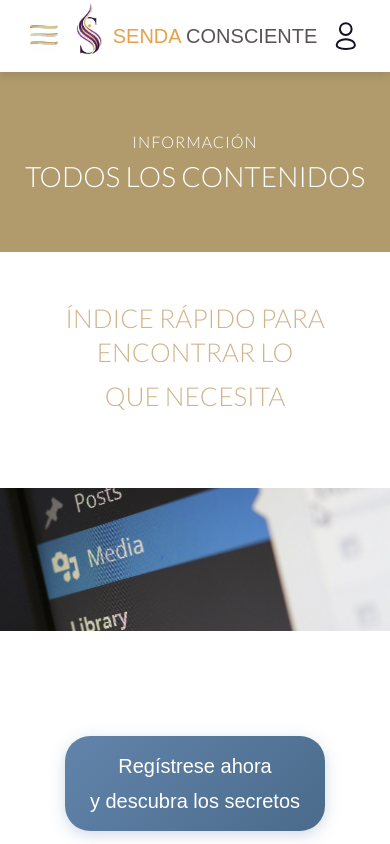
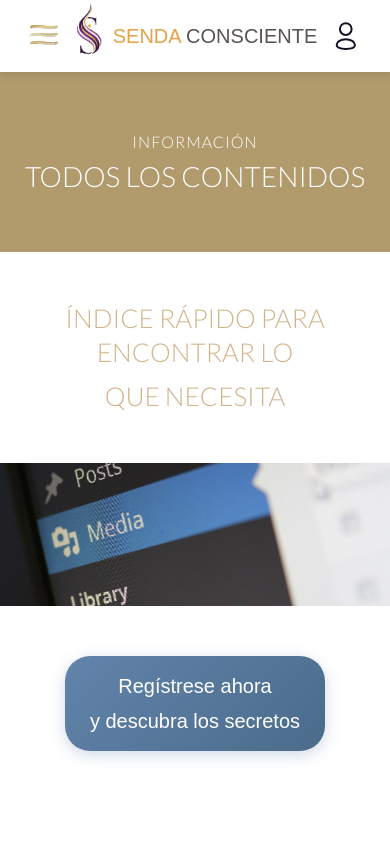
Before and after one commit to orbimatrix/Conscious-path, a Next.js app: page /contenidos in a window 390 px wide. Shown: the top 844 px of the page. Built offline with nearby package versions, Linux system fonts and the light colour scheme; no server answers.

Commit message:
Refactor CSS styles in Contenidos section for improved layout and consistency
- Removed padding from the image section to enhance spacing.
- Adjusted margin-top and margin-bottom in the button section for better visual hierarchy.
- Standardized button section margins for a cleaner design.

```diff
--- a/src/app/contenidos/contenidos.css
+++ b/src/app/contenidos/contenidos.css
@@ -84,7 +84,6 @@
 
 /* Large Image Section */
 .contenidos-image-section {
-  padding: 40px 0;
   background: white;
 }
 
@@ -140,8 +139,8 @@
 
 /* Bottom Button Section */
 .contenidos-button-section {
-  margin-top: 79.8px;
-  margin-bottom: 48.63px;
+  margin-top: 50px;
+  margin-bottom: 70px;
     background: white;
   text-align: center;
   display: flex;
@@ -227,17 +226,14 @@
     font-size: 26px;
   }
 
-  .contenidos-image-section {
-    padding: 30px 0;
-  }
 
   .contenidos-image {
     max-width: 100%;
   }
 
   .contenidos-button-section {
-    margin-top: 79.8px;
-    margin-bottom: 48.63px;  }
+    margin-top: 50px;
+    margin-bottom: 70px;  }
 
   .contenidos-register-button {
     padding: 18px 30px;
@@ -275,14 +271,12 @@
     font-size: 26px;
   }
 
-  .contenidos-image-section {
-    padding: 25px 0;
-  }
+
 
   .contenidos-button-section {
     padding: 0px 0;
-    margin-top: 79.8px;
-    margin-bottom: 48.63px;
+    margin-top: 50px;
+    margin-bottom: 70px;
 
   }
 
```
